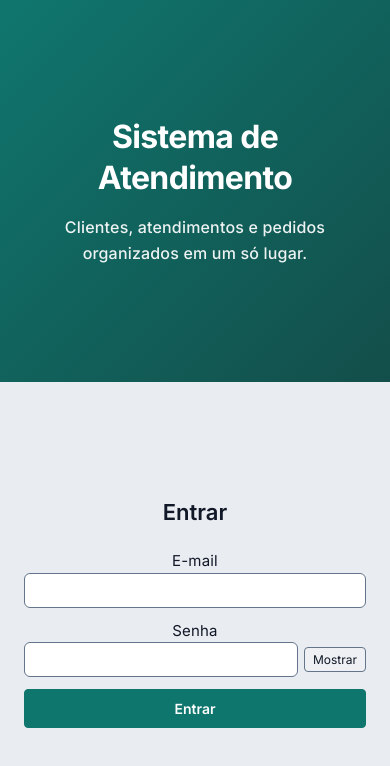
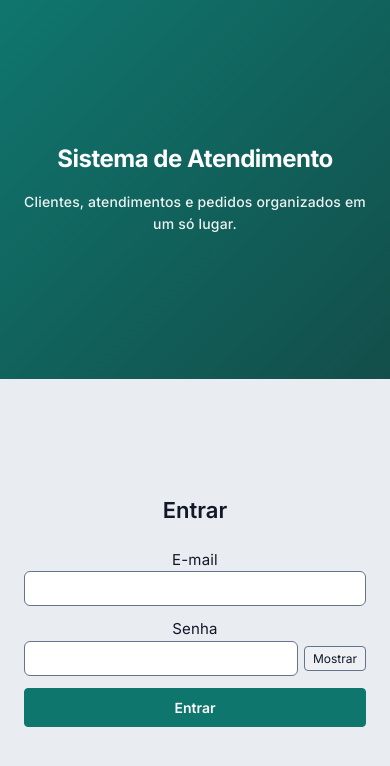
Before and after one commit to LeonardoDonizetti/Sistema-automatico-Controle-empresarial-e-Agente-de-IA, a React (Vite) app in the folder frontend/: page / in a window 390 px wide. Shown: the top 766 px of the page. Built offline with nearby package versions, Linux system fonts and the light colour scheme; no server answers.

Commit message:
corrige quebra de linha no titulo do login e adiciona breakpoint responsivo para mobile

```diff
--- a/frontend/src/styles/paginas.css
+++ b/frontend/src/styles/paginas.css
@@ -477,7 +477,10 @@ textarea:focus {
 }
 
 .login-painel-conteudo {
-    max-width: 360px;
+    /* 440px: "Sistema de Atendimento" em 32px/700 precisa de ~356px numa
+       linha só - 360px (valor antigo) dava margem quase zero e qualquer
+       diferença de subpixel/kerning já forçava a quebra de linha. */
+    max-width: 440px;
 }
 
 .login-painel-titulo {
@@ -487,6 +490,7 @@ textarea:focus {
     letter-spacing: -0.02em;
     line-height: 1.3;
     margin: 0 0 16px;
+    white-space: nowrap;
 }
 
 .login-painel-subtitulo {
@@ -496,6 +500,26 @@ textarea:focus {
     font-weight: 500;
     line-height: 1.6;
     margin: 0;
+    /* Pode quebrar linha (só em espaço, comportamento padrão), diferente
+       do título - ver .login-painel-titulo. */
+}
+
+/* Telas estreitas (celular): o painel deixa de ter 380px+ de largura
+   (flex-wrap empilha em 100% da tela), então o título em nowrap a 32px
+   pode não caber. Reduz fonte e padding pra manter uma linha só sem
+   estourar a largura. */
+@media (max-width: 480px) {
+    .login-painel {
+        padding: 32px 24px;
+    }
+
+    .login-painel-titulo {
+        font-size: 24px;
+    }
+
+    .login-painel-subtitulo {
+        font-size: 14px;
+    }
 }
 
 .login-formulario-area {
```
